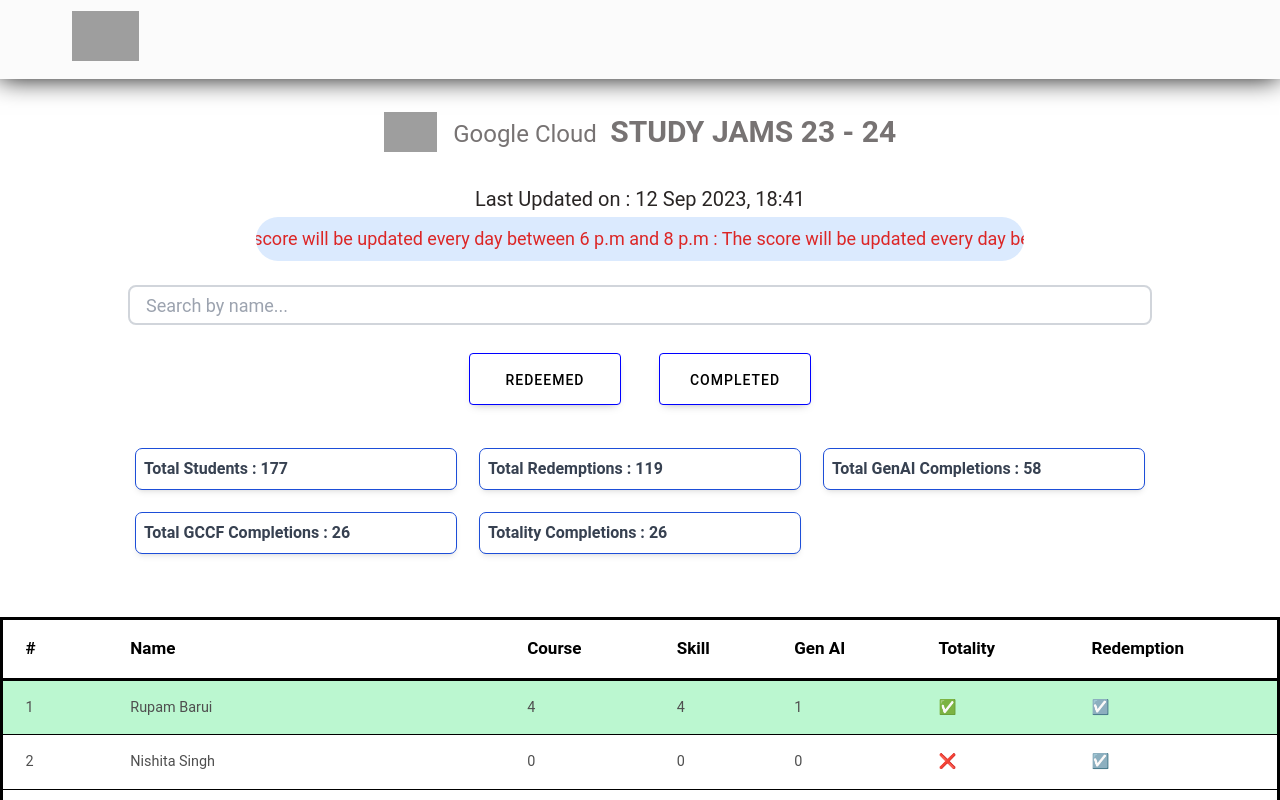
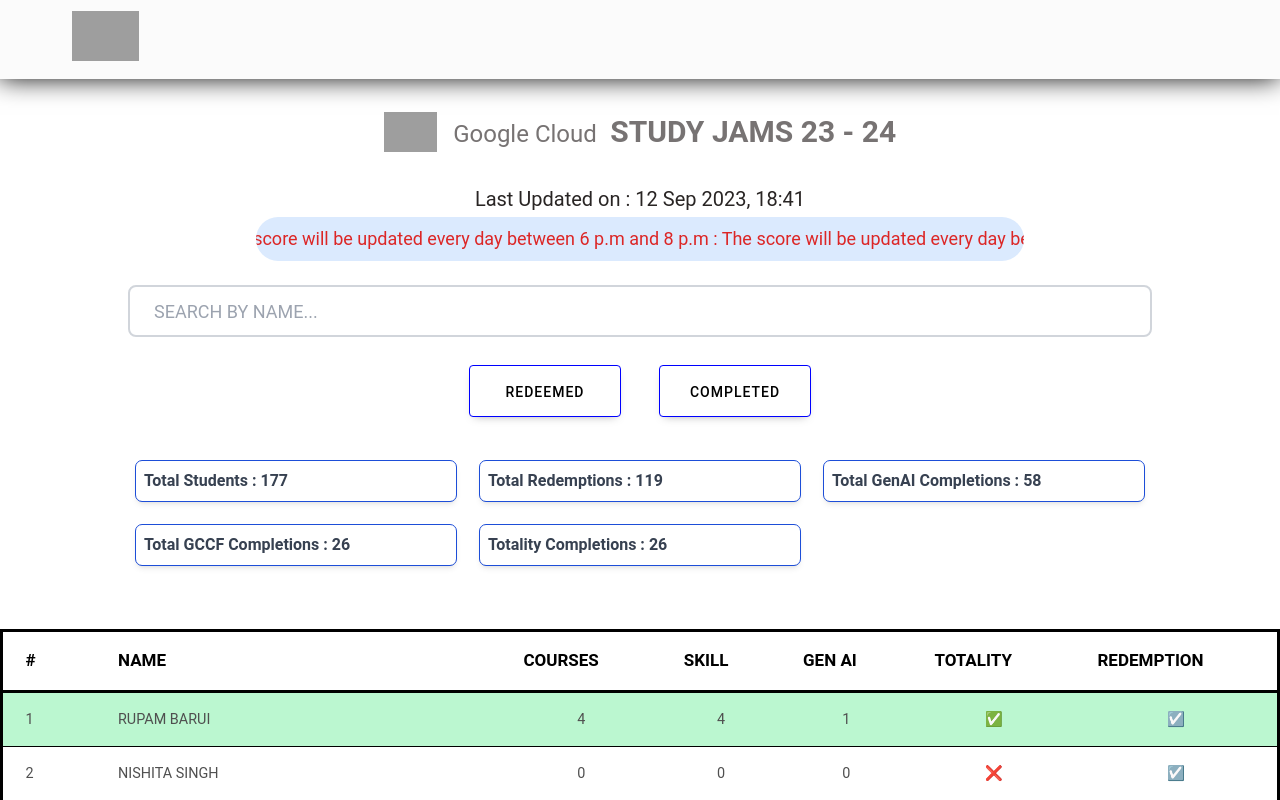
Before and after one commit to aniket0608/gcp-progress, a React (Create React App) app: page / in a window 1280 px wide. Shown: the top 800 px of the page. Built offline with nearby package versions, Linux system fonts and the light colour scheme; grey boxes are pictures that could not be loaded.

Commit message:
uppercase names and header and centered table text

```diff
--- a/src/components/DataTable.jsx
+++ b/src/components/DataTable.jsx
@@ -48,7 +48,7 @@
 		<>
 			<div className="w-full flex justify-center items-center pt-4">
 				<input
-					className="w-[80%] h-10 p-3 rounded-lg border-2 border-gray-300 focus:outline-none focus:border-blue-500 text-lg"
+					className="w-[80%] h-10 py-4 px-4 rounded-lg border-2 border-gray-300 focus:outline-none focus:border-blue-500 text-lg uppercase"
 					type="text"
 					onChange={handleSearch}
 					placeholder="Search by name..."
@@ -88,7 +88,7 @@
 			<div className="py-5 px-0 max-w-7xl md:px-4 w-full flex items-center justify-center mx-auto">
 				<table className="table table-hover fa-border">
 					<thead>
-						<tr>
+						<tr className="uppercase">
 							<th scope="col">
 								<b>#</b>
 							</th>
@@ -96,7 +96,7 @@
 								<b>Name</b>
 							</th>
 							<th scope="col">
-								<b>Course</b>
+								<b>Courses</b>
 							</th>
 							<th scope="col">
 								<b>Skill</b>
@@ -131,29 +131,29 @@
 									{index + 1}
 								</td>
 								<td className="whitespace-nowrap">
-									{datacomplete["Student Name"]}
+									{datacomplete["Student Name"].toUpperCase()}
 								</td>
-								<td className="whitespace-nowrap">
+								<td className="whitespace-nowrap text-center">
 									{datacomplete["# of Courses Completed"]}
 								</td>
-								<td className="whitespace-nowrap">
+								<td className="whitespace-nowrap text-center">
 									{
 										datacomplete[
 											"# of Skill Badges Completed"
 										]
 									}
 								</td>
-								<td className="whitespace-nowrap">
+								<td className="whitespace-nowrap text-center">
 									{datacomplete["# of GenAI Game Completed"]}
 								</td>
-								<td className="whitespace-nowrap">
+								<td className="whitespace-nowrap text-center">
 									{datacomplete[
 										"Total Completions of both Pathways"
 									] === "Yes"
 										? "✅"
 										: "❌"}
 								</td>
-								<td className="whitespace-nowrap">
+								<td className="whitespace-nowrap text-center">
 									{datacomplete["Redemption Status"] === "Yes"
 										? "☑️"
 										: "❗️"}
```
